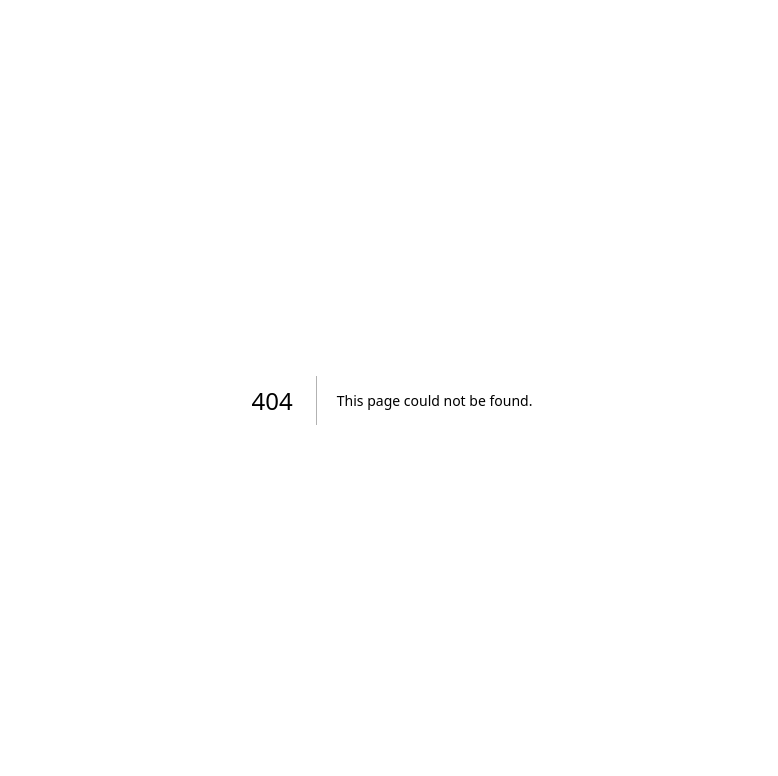
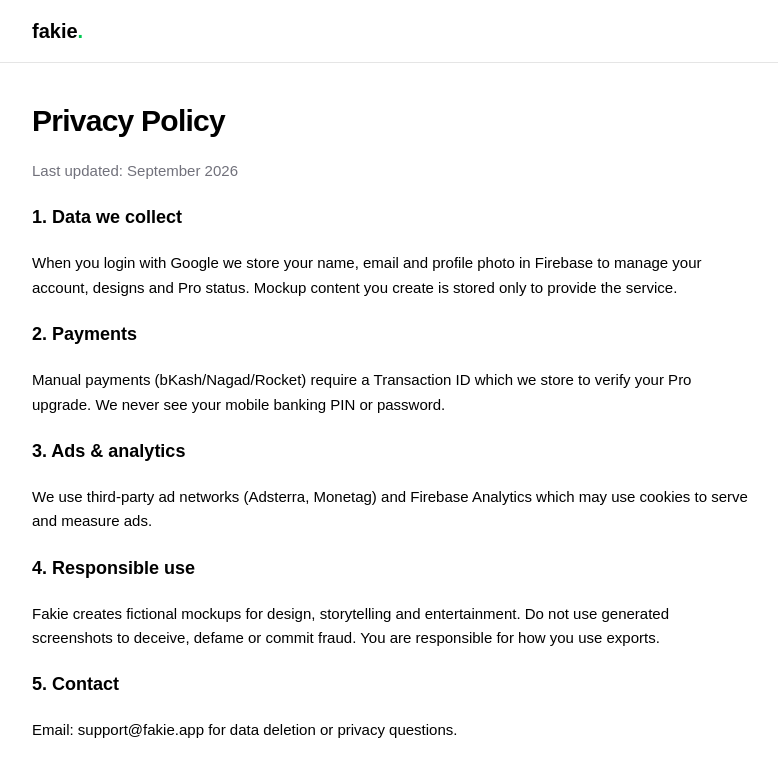
Before and after one commit to swampodsarkar321/Fakie, a Next.js app: page /privacy in a window 1280 px wide. Before the commit this address had no page. Shown: the top 776 px of the page, without its empty margins (248-1026 px from the left). Built offline with nearby package versions, Linux system fonts and the light colour scheme; no server answers.

Commit message:
Privacy, terms, sitemap, robots, SEO metadata

```diff
--- a/src/app/layout.tsx
+++ b/src/app/layout.tsx
@@ -10,8 +10,13 @@ const jakarta = Plus_Jakarta_Sans({
 });
 
 export const metadata: Metadata = {
-  title: "Fakie — Fake Chat & Screenshot Generator",
+  metadataBase: new URL(process.env.NEXT_PUBLIC_SITE_URL || "https://fakie.app"),
+  title: { default: "Fakie — Fake Chat & Screenshot Generator", template: "%s — Fakie" },
   description: "Make realistic fake chats, posts, comments, stories, emails and notification screenshots. Free, no signup.",
+  keywords: ["fake chat generator", "fake whatsapp chat", "fake instagram post", "chat screenshot generator", "fake dm generator"],
+  openGraph: { type: "website", siteName: "Fakie", title: "Fakie — Fake Chat & Screenshot Generator", description: "Make realistic fake screenshots for any app. Free, no signup." },
+  twitter: { card: "summary_large_image", title: "Fakie — Fake Chat & Screenshot Generator", description: "Make realistic fake screenshots for any app. Free, no signup." },
+  robots: { index: true, follow: true },
 };
 
 export default function RootLayout({ children }: LayoutProps<"/">) {
--- a/src/app/page.tsx
+++ b/src/app/page.tsx
@@ -79,7 +79,7 @@ export default function Home() {
       <footer className="border-t border-black/10 mt-8">
         <div className="max-w-6xl mx-auto px-6 py-10 grid md:grid-cols-3 gap-8 text-[14px]">
           <div><b>Resources</b><div className="mt-2 space-y-1 text-zinc-600"><div>Chat Screenshot Generator</div><div>Fake Chat Generator</div><div>Fake DM Generator</div><div>Blog</div><div>FAQ</div></div></div>
-          <div><b>Legal</b><div className="mt-2 space-y-1 text-zinc-600"><div>Terms of Service</div><div>Privacy Policy</div><div>Cookie settings</div></div></div>
+          <div><b>Legal</b><div className="mt-2 space-y-1 text-zinc-600"><Link href="/terms" className="block hover:text-black">Terms of Service</Link><Link href="/privacy" className="block hover:text-black">Privacy Policy</Link><div>Cookie settings</div></div></div>
           <div><b className="text-[20px]">fakie.</b><div className="mt-2 text-zinc-500">© 2026 Fakie. All rights reserved.</div></div>
         </div>
       </footer>
--- /dev/null
+++ b/src/app/privacy/page.tsx
@@ -0,0 +1,25 @@
+import Link from "next/link";
+
+export const metadata = { title: "Privacy Policy — Fakie", description: "How Fakie collects, uses and protects your data." };
+
+export default function Privacy() {
+  return (
+    <div className="min-h-screen bg-white text-black">
+      <header className="border-b border-black/10"><div className="max-w-3xl mx-auto px-6 py-4"><Link href="/" className="text-[20px] font-extrabold">fakie<span className="text-green-500">.</span></Link></div></header>
+      <main className="max-w-3xl mx-auto px-6 py-10 text-[15px] leading-relaxed space-y-5">
+        <h1 className="text-3xl font-extrabold tracking-tight">Privacy Policy</h1>
+        <p className="text-zinc-500">Last updated: September 2026</p>
+        <h2 className="text-lg font-bold">1. Data we collect</h2>
+        <p>When you login with Google we store your name, email and profile photo in Firebase to manage your account, designs and Pro status. Mockup content you create is stored only to provide the service.</p>
+        <h2 className="text-lg font-bold">2. Payments</h2>
+        <p>Manual payments (bKash/Nagad/Rocket) require a Transaction ID which we store to verify your Pro upgrade. We never see your mobile banking PIN or password.</p>
+        <h2 className="text-lg font-bold">3. Ads & analytics</h2>
+        <p>We use third-party ad networks (Adsterra, Monetag) and Firebase Analytics which may use cookies to serve and measure ads.</p>
+        <h2 className="text-lg font-bold">4. Responsible use</h2>
+        <p>Fakie creates fictional mockups for design, storytelling and entertainment. Do not use generated screenshots to deceive, defame or commit fraud. You are responsible for how you use exports.</p>
+        <h2 className="text-lg font-bold">5. Contact</h2>
+        <p>Email: support@fakie.app for data deletion or privacy questions.</p>
+      </main>
+    </div>
+  );
+}
--- /dev/null
+++ b/src/app/robots.ts
@@ -0,0 +1,7 @@
+import type { MetadataRoute } from "next";
+
+const BASE = process.env.NEXT_PUBLIC_SITE_URL || "https://fakie.app";
+
+export default function robots(): MetadataRoute.Robots {
+  return { rules: [{ userAgent: "*", allow: "/" }], sitemap: `${BASE}/sitemap.xml` };
+}
--- /dev/null
+++ b/src/app/sitemap.ts
@@ -0,0 +1,14 @@
+import type { MetadataRoute } from "next";
+import { GENERATORS } from "@/lib/generators";
+
+const BASE = process.env.NEXT_PUBLIC_SITE_URL || "https://fakie.app";
+
+export default function sitemap(): MetadataRoute.Sitemap {
+  const tools = GENERATORS.map((g) => ({ url: `${BASE}/generate/${g.slug}`, lastModified: new Date(), changeFrequency: "weekly" as const, priority: 0.8 }));
+  return [
+    { url: BASE, lastModified: new Date(), changeFrequency: "daily", priority: 1 },
+    { url: `${BASE}/privacy`, lastModified: new Date(), changeFrequency: "yearly", priority: 0.3 },
+    { url: `${BASE}/terms`, lastModified: new Date(), changeFrequency: "yearly", priority: 0.3 },
+    ...tools,
+  ];
+}
--- /dev/null
+++ b/src/app/terms/page.tsx
@@ -0,0 +1,23 @@
+import Link from "next/link";
+
+export const metadata = { title: "Terms of Service — Fakie", description: "Terms of using Fakie mockup generator." };
+
+export default function Terms() {
+  return (
+    <div className="min-h-screen bg-white text-black">
+      <header className="border-b border-black/10"><div className="max-w-3xl mx-auto px-6 py-4"><Link href="/" className="text-[20px] font-extrabold">fakie<span className="text-green-500">.</span></Link></div></header>
+      <main className="max-w-3xl mx-auto px-6 py-10 text-[15px] leading-relaxed space-y-5">
+        <h1 className="text-3xl font-extrabold tracking-tight">Terms of Service</h1>
+        <p className="text-zinc-500">Last updated: September 2026</p>
+        <h2 className="text-lg font-bold">1. Service</h2>
+        <p>Fakie provides fictional screenshot mockups. Free exports are standard quality with an ad gate. Pro ($8/mo or $60/yr) unlocks HD export, premium tools and an ad-free experience.</p>
+        <h2 className="text-lg font-bold">2. Acceptable use</h2>
+        <p>You agree not to use Fakie to create misleading content intended to deceive others, harass, or break the law. Accounts violating this may be suspended without refund.</p>
+        <h2 className="text-lg font-bold">3. Refunds</h2>
+        <p>Manual payments are verified by our team. If Pro is not activated within 24 hours of approval-eligible payment, contact support@fakie.app for a refund.</p>
+        <h2 className="text-lg font-bold">4. Liability</h2>
+        <p>Fakie is provided as-is. We are not liable for how generated content is used or shared.</p>
+      </main>
+    </div>
+  );
+}
```
